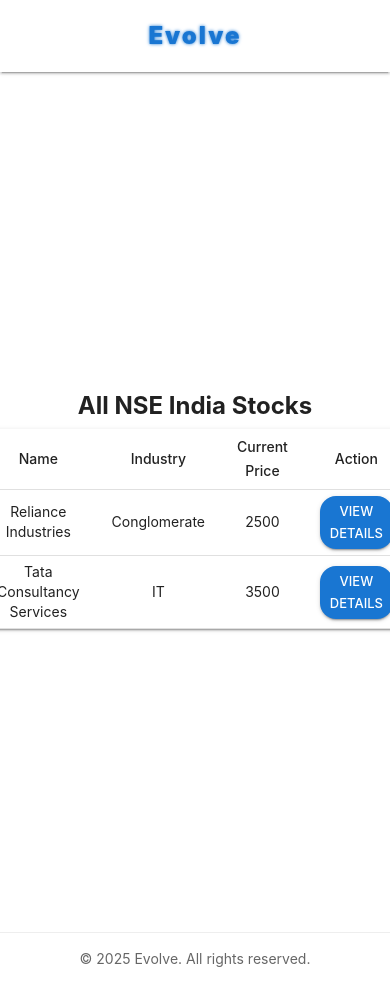
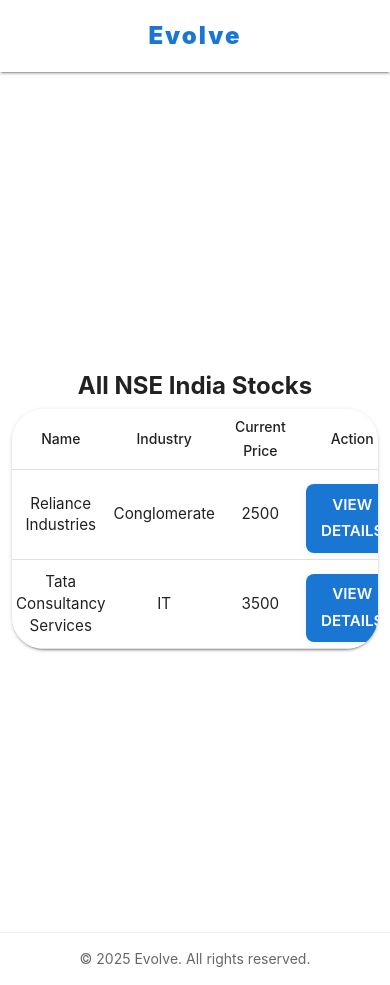
Before and after one commit to dhana93r/Evolve, a React (Vite) app: page /stocks in a window 390 px wide. Built offline with nearby package versions, Linux system fonts and the light colour scheme.

Commit message:
Responsive layout and universal EvolveButton for mobile-friendly UI

```diff
--- a/package.json
+++ b/package.json
@@ -14,6 +14,7 @@
     "@emotion/styled": "^11.14.0",
     "@mui/icons-material": "^7.1.0",
     "@mui/material": "^7.1.0",
+    "animejs": "^4.0.2",
     "react": "^19.1.0",
     "react-dom": "^19.1.0",
     "react-router-dom": "^7.6.1",
--- /dev/null
+++ b/src/EvolveButton.jsx
@@ -0,0 +1,39 @@
+import * as React from 'react';
+import Button from '@mui/material/Button';
+import { styled } from '@mui/system';
+
+const CustomButton = styled(Button)(({ theme }) => ({
+  fontFamily: 'inherit',
+  fontWeight: 600,
+  fontSize: '1rem',
+  padding: '0.6em 1.5em',
+  borderRadius: '8px',
+  border: 'none',
+  color: '#fff',
+  background: '#1976d2',
+  boxShadow: '0 2px 8px rgba(25, 118, 210, 0.08)',
+  cursor: 'pointer',
+  transition: 'background 0.2s, box-shadow 0.2s',
+  minWidth: 120,
+  '@media (max-width:600px)': {
+    fontSize: '0.95rem',
+    padding: '0.5em 1em',
+    minWidth: 90,
+  },
+  '&:hover': {
+    background: '#1565c0',
+    boxShadow: '0 4px 16px rgba(25, 118, 210, 0.16)',
+  },
+  '&:active': {
+    background: '#115293',
+  },
+  '&:disabled': {
+    background: '#bdbdbd',
+    color: '#eee',
+    cursor: 'not-allowed',
+  },
+}));
+
+export default function EvolveButton(props) {
+  return <CustomButton {...props}>{props.children}</CustomButton>;
+}
--- a/src/Header.jsx
+++ b/src/Header.jsx
@@ -1,9 +1,34 @@
-import React from 'react';
+import React, { useEffect, useRef } from 'react';
 import { AppBar, Toolbar, Typography, Box } from '@mui/material';
 import { useNavigate } from 'react-router-dom';
+import * as anime from 'animejs';
 
-const AnimatedLogo = () => (
+const AnimatedLogo = () => {
+  const logoRef = useRef(null);
+  useEffect(() => {
+    if (logoRef.current && anime && typeof anime === 'object' && typeof anime.anime === 'function') {
+      anime.anime({
+        targets: logoRef.current,
+        scale: [1, 1.15, 1],
+        color: [
+          '#1976d2',
+          '#64b5f6',
+          '#1976d2',
+        ],
+        textShadow: [
+          '0 0 0 #1976d2',
+          '0 0 24px #64b5f6',
+          '0 0 0 #1976d2',
+        ],
+        duration: 2000,
+        easing: 'easeInOutSine',
+        loop: true,
+      });
+    }
+  }, []);
+  return (
     <Typography
+      ref={logoRef}
       variant="h5"
       fontWeight={900}
       sx={{
@@ -11,18 +36,14 @@ const AnimatedLogo = () => (
         color: 'primary.main',
         fontFamily: 'Inter, Roboto, Arial, sans-serif',
         userSelect: 'none',
-      animation: 'evolveLogoPulse 2s infinite',
         cursor: 'pointer',
-      '@keyframes evolveLogoPulse': {
-        '0%': { textShadow: '0 0 0 #1976d2' },
-        '50%': { textShadow: '0 0 16px #1976d2' },
-        '100%': { textShadow: '0 0 0 #1976d2' },
-      },
+        transition: 'color 0.3s',
       }}
     >
       Evolve
     </Typography>
   );
+};
 
 const Header = () => {
   const navigate = useNavigate();
--- a/src/StockDetails.jsx
+++ b/src/StockDetails.jsx
@@ -1,6 +1,7 @@
 import React, { useEffect, useState } from 'react';
 import { useParams } from 'react-router-dom';
-import { Container, Typography, Box, Stack, Button, MenuItem, Select, FormControl, InputLabel, Paper, Chip, Card, CardContent } from '@mui/material';
+import { Container, Typography, Box, Stack, MenuItem, Select, FormControl, InputLabel, Paper, Chip, Card, CardContent } from '@mui/material';
+import EvolveButton from './EvolveButton';
 import { calculateFairValue, getRecommendation } from './calc';
 import { BarChart, Bar, XAxis, YAxis, Tooltip, ResponsiveContainer, CartesianGrid } from 'recharts';
 
@@ -39,9 +40,40 @@ const StockDetails = () => {
   const recommendation = getRecommendation(stock);
 
   return (
-    <Box sx={{ minHeight: '100vh', display: 'flex', flexDirection: 'column', justifyContent: 'center', alignItems: 'center' }}>
-      <Container maxWidth="sm" sx={{ py: 4, display: 'flex', flexDirection: 'column', alignItems: 'center', textAlign: 'center' }}>
-        <Card sx={{ p: 3, mb: 3, width: '100%', maxWidth: 500, mx: 'auto', boxShadow: 3, borderRadius: 4 }}>
+    <Box
+      sx={{
+        minHeight: '100vh',
+        display: 'flex',
+        flexDirection: 'column',
+        justifyContent: 'center',
+        alignItems: 'center',
+        px: { xs: 1, sm: 2 },
+        width: '100vw',
+        boxSizing: 'border-box',
+      }}
+    >
+      <Container
+        maxWidth="sm"
+        sx={{
+          py: 4,
+          display: 'flex',
+          flexDirection: 'column',
+          alignItems: 'center',
+          textAlign: 'center',
+          px: { xs: 0.5, sm: 2 },
+        }}
+      >
+        <Card
+          sx={{
+            p: { xs: 2, sm: 3 },
+            mb: 3,
+            width: '100%',
+            maxWidth: 500,
+            mx: 'auto',
+            boxShadow: 3,
+            borderRadius: { xs: 3, sm: 4 },
+          }}
+        >
           <CardContent>
             <Stack direction="row" alignItems="center" spacing={2} justifyContent="center">
               <Typography variant="h5" fontWeight={700}>{stock.name} ({stock.symbol})</Typography>
@@ -69,8 +101,17 @@ const StockDetails = () => {
             </Box>
           </CardContent>
         </Card>
-        <Paper sx={{ p: 3, width: '100%', maxWidth: 500, mx: 'auto' }}>
-          <Stack direction="row" spacing={2} mb={2} justifyContent="center">
+        <Paper
+          sx={{
+            p: { xs: 2, sm: 3 },
+            width: '100%',
+            maxWidth: 500,
+            mx: 'auto',
+            borderRadius: { xs: 2, sm: 3 },
+            overflowX: 'auto',
+          }}
+        >
+          <Stack direction="row" spacing={2} mb={2} justifyContent="center" sx={{ flexWrap: 'wrap', gap: { xs: 1, sm: 2 } }}>
             <FormControl size="small">
               <InputLabel>Year</InputLabel>
               <Select value={year} label="Year" onChange={e => setYear(e.target.value)}>
@@ -96,7 +137,9 @@ const StockDetails = () => {
             </BarChart>
           </ResponsiveContainer>
         </Paper>
-        <Button sx={{ mt: 3 }} variant="outlined" onClick={() => window.history.back()}>Back</Button>
+        <EvolveButton sx={{ mt: 3, width: { xs: '100%', sm: 'auto' } }} variant="outlined" onClick={() => window.history.back()}>
+          Back
+        </EvolveButton>
       </Container>
     </Box>
   );
--- a/src/Stocks.jsx
+++ b/src/Stocks.jsx
@@ -1,25 +1,71 @@
 import React, { useEffect, useState } from 'react';
-import { Container, Typography, Table, TableBody, TableCell, TableContainer, TableHead, TableRow, Paper, Button, Box } from '@mui/material';
+import { Container, Typography, Table, TableBody, TableCell, TableContainer, TableHead, TableRow, Paper, Box as MuiBox, Typography as MuiTypography } from '@mui/material';
+import EvolveButton from './EvolveButton';
 import { useNavigate } from 'react-router-dom';
+import Skeleton from '@mui/material/Skeleton';
+import Box from '@mui/material/Box';
 
 const Stocks = () => {
   const [stocks, setStocks] = useState([]);
+  const [loading, setLoading] = useState(true);
   const navigate = useNavigate();
 
   useEffect(() => {
+    setLoading(true);
     fetch('/src/stocks.json')
       .then((res) => res.json())
-      .then(setStocks);
+      .then(setStocks)
+      .finally(() => setLoading(false));
   }, []);
 
   return (
-    <Box sx={{ minHeight: '100vh', display: 'flex', justifyContent: 'center', alignItems: 'center' }}>
-      <Box sx={{ width: '100%', maxWidth: 700, textAlign: 'center' }}>
+    <Box
+      sx={{
+        minHeight: '100vh',
+        display: 'flex',
+        flexDirection: 'column',
+        justifyContent: 'center',
+        alignItems: 'center',
+        px: { xs: 1, sm: 2 },
+        width: '100vw',
+        boxSizing: 'border-box',
+      }}
+    >
+      <Container
+        maxWidth="md"
+        sx={{
+          py: 4,
+          display: 'flex',
+          flexDirection: 'column',
+          alignItems: 'center',
+          textAlign: 'center',
+          px: { xs: 0.5, sm: 2 },
+        }}
+      >
+        {loading ? (
+          <Box sx={{ width: '100%', maxWidth: 600, mx: 'auto', mt: 6 }}>
+            <Skeleton variant="text" width="60%" height={40} sx={{ mb: 2, mx: 'auto' }} />
+            {[...Array(5)].map((_, i) => (
+              <Skeleton key={i} variant="rectangular" width="100%" height={48} sx={{ mb: 1, borderRadius: 2 }} />
+            ))}
+          </Box>
+        ) : (
+          <>
             <Typography variant="h4" fontWeight={700} gutterBottom align="center" sx={{ fontSize: { xs: '1.5rem', sm: '2.1rem' } }}>
               All NSE India Stocks
             </Typography>
-        <TableContainer component={Paper} sx={{ width: '100%', maxWidth: 600, mx: 'auto', boxShadow: 2 }}>
-          <Table size="small">
+            <TableContainer
+              component={Paper}
+              sx={{
+                width: '100%',
+                maxWidth: 600,
+                mx: 'auto',
+                boxShadow: 2,
+                overflowX: 'auto',
+                borderRadius: { xs: 2, sm: 3 },
+              }}
+            >
+              <Table size="small" sx={{ minWidth: 350 }}>
                 <TableHead>
                   <TableRow>
                     <TableCell align="center">Name</TableCell>
@@ -31,20 +77,22 @@ const Stocks = () => {
                 <TableBody>
                   {stocks.map((stock) => (
                     <TableRow key={stock.symbol}>
-                  <TableCell align="center">{stock.name}</TableCell>
-                  <TableCell align="center">{stock.industry}</TableCell>
-                  <TableCell align="center">{stock.price}</TableCell>
-                  <TableCell align="center">
-                    <Button variant="contained" size="small" onClick={() => navigate(`/stocks/${stock.symbol}`)}>
+                      <TableCell align="center" sx={{ fontSize: { xs: '0.95rem', sm: '1rem' }, px: { xs: 0.5, sm: 2 } }}>{stock.name}</TableCell>
+                      <TableCell align="center" sx={{ fontSize: { xs: '0.95rem', sm: '1rem' }, px: { xs: 0.5, sm: 2 } }}>{stock.industry}</TableCell>
+                      <TableCell align="center" sx={{ fontSize: { xs: '0.95rem', sm: '1rem' }, px: { xs: 0.5, sm: 2 } }}>{stock.price}</TableCell>
+                      <TableCell align="center" sx={{ px: { xs: 0.5, sm: 2 } }}>
+                        <EvolveButton sx={{ mt: 1 }} onClick={() => navigate(`/stocks/${stock.symbol}`)}>
   View Details
-                    </Button>
+</EvolveButton>
                       </TableCell>
                     </TableRow>
                   ))}
                 </TableBody>
               </Table>
             </TableContainer>
-      </Box>
+          </>
+        )}
+      </Container>
     </Box>
   );
 };
--- a/src/Welcome.jsx
+++ b/src/Welcome.jsx
@@ -1,12 +1,45 @@
 import React from 'react';
 import { Button, Container, Typography, Box } from '@mui/material';
+import Skeleton from '@mui/material/Skeleton';
 import { useNavigate } from 'react-router-dom';
 
 const Welcome = () => {
   const navigate = useNavigate();
+  const [loading, setLoading] = React.useState(true);
+  React.useEffect(() => {
+    const timer = setTimeout(() => setLoading(false), 600); // Simulate loading for demo
+    return () => clearTimeout(timer);
+  }, []);
+  if (loading) {
+    return (
+      <Box sx={{ minHeight: '100vh', display: 'flex', flexDirection: 'column', justifyContent: 'center', alignItems: 'center' }}>
+        <Skeleton variant="text" width={180} height={60} sx={{ mb: 2 }} />
+        <Skeleton variant="text" width={240} height={40} sx={{ mb: 2 }} />
+        <Skeleton variant="rectangular" width={160} height={48} sx={{ borderRadius: 3 }} />
+      </Box>
+    );
+  }
   return (
-    <Box sx={{ minHeight: '100vh', display: 'flex', justifyContent: 'center', alignItems: 'center' }}>
-      <Box sx={{ width: '100%', maxWidth: 480, textAlign: 'center' }}>
+    <Box
+      sx={{
+        minHeight: '100vh',
+        display: 'flex',
+        flexDirection: 'column',
+        justifyContent: 'center',
+        alignItems: 'center',
+        px: { xs: 1, sm: 2 },
+        width: '100vw',
+        boxSizing: 'border-box',
+      }}
+    >
+      <Box
+        sx={{
+          width: '100%',
+          maxWidth: 480,
+          textAlign: 'center',
+          px: { xs: 1, sm: 0 },
+        }}
+      >
         <Typography variant="h3" fontWeight={700} gutterBottom>Evolve</Typography>
         <Typography variant="h6" color="text.secondary" gutterBottom>Empowering Smarter Investing</Typography>
         <Button variant="contained" size="large" sx={{ mt: 4 }} onClick={() => navigate('/stocks')}>Get Started</Button>
```
Also changed, not shown: src/useGaugeState.js (added, +15 -0 lines), 1 other file (tests, documents, lock files or other folders). Lines whose indentation alone changed are shown as unchanged.
